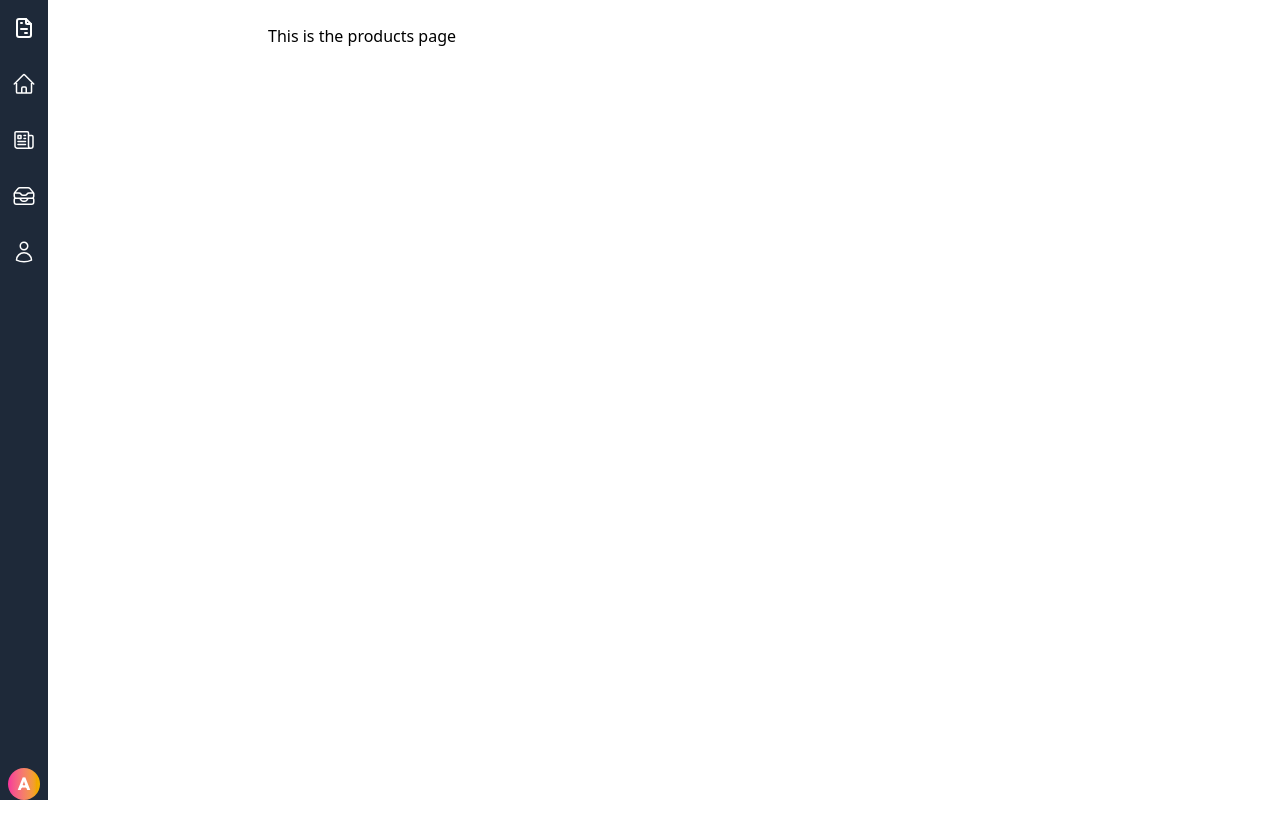
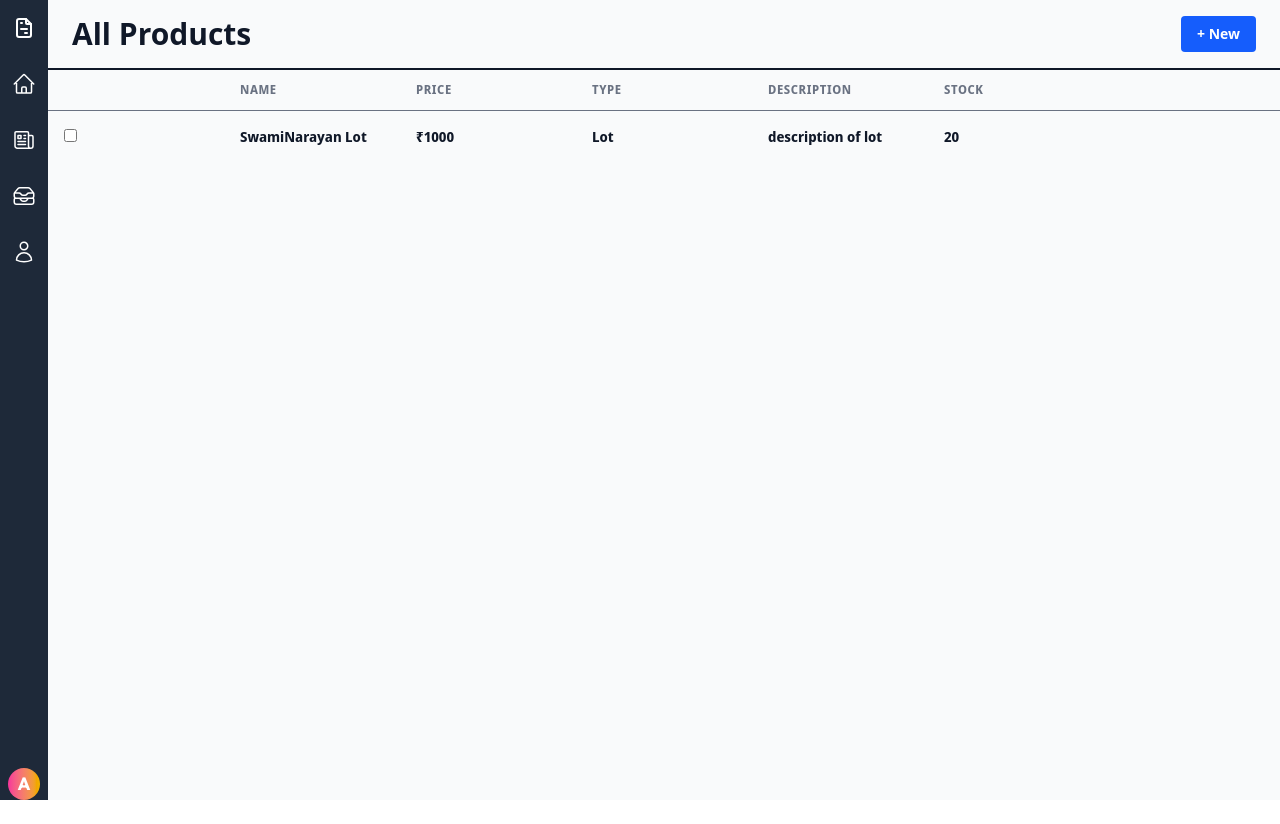
Before and after one commit to MukhiVivek/Business-Management, a React (Vite) app in the folder Frontend/: page /products in a window 1280 px wide. After the commit the page ends 800 px from the top, so only its background shows below. Built offline with nearby package versions, Linux system fonts and the light colour scheme; no server answers.

Commit message:
created products page

```diff
--- a/Frontend/src/App.css
+++ b/Frontend/src/App.css
@@ -14,3 +14,7 @@
 .customers {
   font-family: "Noto Sans Display", serif;
 }
+
+.products {
+  font-family: "Noto Sans Display", serif;
+}
--- a/Frontend/src/App.jsx
+++ b/Frontend/src/App.jsx
@@ -9,6 +9,7 @@ import Invoice from './landing_page/Invoice/Invoice';
 import Add_customer from './landing_page/Customers/Add_customer';
 import SignIn from './landing_page/LoginPag/SignIn';
 import SignUp from './landing_page/LoginPag/Signup';
+import AddProducts from './landing_page/Products/AddProducts';
 
 function App() {
   return (
@@ -17,6 +18,7 @@ function App() {
         <Sidebar/>
         <div>
           <Routes>
+            {/* Pages */}
             <Route exact path='/' element={<SignIn />} />
             <Route exact path='/signin' element={<SignIn />} />
             <Route exact path='/signup' element={<SignUp/>} />
@@ -25,7 +27,10 @@ function App() {
             <Route exact path='/products' element={<Products/>} />
             <Route exact path='/orders' element={<Orders/>} />
             <Route exact path='/customers' element={<Customers/>} />
+
+            {/* Sub Pages */}
             <Route exact path='/customers/add' element={<Add_customer/>} />
+            <Route exact path='/products/add' element={<AddProducts/>} />
           </Routes>
         </div>
       </div>
--- a/Frontend/src/landing_page/Customers/Add_customer.jsx
+++ b/Frontend/src/landing_page/Customers/Add_customer.jsx
@@ -12,12 +12,13 @@ function Add_customer() {
     const customer_pincode = useRef();
     const customer_city = useRef();
 
-    function submit() {}
+    function submit() { }
 
     return (
         <div className="flex min-h-screen pl-25 bg-white px-6 py-5 mx-auto">
 
             <div className="w-full">
+
                 <h1 className="text-3xl font-semibold mb-6">Add Customer </h1>
 
                 {/* customer form */}
@@ -156,7 +157,6 @@ function Add_customer() {
                                 Add Customer
                             </button>
                         </div>
-
                     </div>
                 </div>
             </div>
--- a/Frontend/src/landing_page/Customers/Component/Top.jsx
+++ b/Frontend/src/landing_page/Customers/Component/Top.jsx
@@ -3,7 +3,9 @@ import React from 'react'
 function Top() {
     return (
         <div className="flex items-center justify-between border-b px-6 py-4">
-            <div className="text-3xl font-semibold">All Customers <span className="text-blue-600">▼</span></div>
+            <div className="text-3xl font-semibold">
+                All Customers
+            </div>
             <div className="flex items-center gap-3">
                 <button
                 className="bg-blue-600 font-bold hover:bg-blue-700 text-white px-4 py-2 rounded"
--- /dev/null
+++ b/Frontend/src/landing_page/Products/AddProducts.jsx
@@ -0,0 +1,92 @@
+import { useRef } from "react";
+
+function AddProducts() {
+    const product_name = useRef();
+    const product_price = useRef();
+    const product_type = useRef();
+    const product_description = useRef();
+    const product_stock = useRef();
+
+    function submit() { }
+
+    return (
+        <div className="flex min-h-screen pl-25 bg-white px-6 py-5 mx-auto">
+            <div className="w-full">
+                <h1 className="text-3xl font-semibold mb-6">Add Product</h1>
+
+                {/* product form */}
+                <div className="mb-4">
+                    <div className="border rounded-2xl p-4">
+                        {/* product name */}
+                        <div className="mb-4">
+                            <label className="block mb-1">Product Name:</label>
+                            <input
+                                type="text"
+                                placeholder="Enter your Product Name"
+                                ref={product_name}
+                                className="w-full border border-gray-300 px-4 py-2 rounded-2xl"
+                            />
+                        </div>
+
+                        {/* product price */}
+                        <div className="mb-4">
+                            <label className="block mb-1">Product Price:</label>
+                            <input
+                                type="number"
+                                placeholder="Enter Product Price"
+                                ref={product_price}
+                                className="w-full border border-gray-300 px-4 py-2 rounded-2xl"
+                            />
+                        </div>
+
+                        {/* product type */}
+                        <div className="mb-4">
+                            <label className="block mb-1">Product Type:</label>
+                            <input
+                                type="text"
+                                placeholder="Enter Product Type"
+                                ref={product_type}
+                                className="w-full border border-gray-300 px-4 py-2 rounded-2xl"
+                            />
+                        </div>
+
+                        {/* product description */}
+                        <div className="mb-4">
+                            <label className="block mb-1">Product Description:</label>
+                            <input
+                                type="text"
+                                placeholder="Enter Product Description"
+                                ref={product_description}
+                                className="w-full border border-gray-300 px-4 py-2 rounded-2xl"
+                            />
+                        </div>
+
+                        {/* product stock */}
+                        <div className="mb-4">
+                            <label className="block mb-1">Product Stock:</label>
+                            <input
+                                type="number"
+                                placeholder="Enter Product Stock"
+                                ref={product_stock}
+                                className="w-full border border-gray-300 px-4 py-2 rounded-2xl"
+                            />
+                        </div>
+
+                        {/* Add product button */}
+                        <div className="mt-4">
+                            <button
+                                type="submit"
+                                onClick={submit}
+                                className="bg-blue-600 hover:bg-blue-700 text-white font-semibold py-2 px-4 mx-auto rounded-xl"
+                            >
+                                Add Product
+                            </button>
+                        </div>
+                    </div>
+                </div>
+            </div>
+        </div>
+    );
+}
+
+export default AddProducts;
--- a/Frontend/src/landing_page/Products/Products.jsx
+++ b/Frontend/src/landing_page/Products/Products.jsx
@@ -1,10 +1,27 @@
 import React from 'react'
+import ProductsList from './ProductsList'
 
 const Products = () => {
   return (
-    <div className='flex'>
-      <div className="order p-3 m-3 rounded-2xl ml-64 md:ml-64 min-h-screen w-full">
-        This is the products page
+    <div className='pl-12 customers flex justify-center rounded-lg w-full'>
+      <div className="bg-gray-50 shadow-lg min-h-screen font-sans text-sm text-gray-900">
+
+        {/* Top Section of Products */}
+        <div className="flex items-center justify-between border-b px-6 py-4">
+            <div className="text-3xl font-semibold">
+                All Products
+          </div>
+            <div className="flex items-center gap-3">
+                <button
+                className="bg-blue-600 font-bold hover:bg-blue-700 text-white px-4 py-2 rounded"
+                onClick={() => window.location.href = '/products/add'}
+                >
+                    + New
+                </button>
+            </div>
+        </div>
+
+        <ProductsList />
       </div>
     </div>
   )
--- /dev/null
+++ b/Frontend/src/landing_page/Products/ProductsList.jsx
@@ -0,0 +1,33 @@
+import React from 'react'
+
+function ProductsList() {
+  return (
+    <div className='products overflow-y-auto'>
+        <table className="w-full table-fixed border-t text-left">
+            <thead className="bg-gray-50 text-gray-500 uppercase text-xs tracking-wider border-b dark:bg-gray-100">
+                <tr>
+                    <th className="px-4 py-3"><i className="fas fa-sliders-h"></i></th>
+                    <th className="px-4 py-3">Name <i className="fas fa-sort text-xs ml-1"></i></th>
+                    <th className="px-4 py-3">Price</th>
+                    <th className='px-4 py-3'>Type</th>
+                    <th className="px-4 py-3">Description</th>
+                    <th className="px-4 py-3">Stock</th>
+                    <th className="px-4 py-3"><i className="fas fa-search"></i></th>
+                </tr>
+            </thead>
+            <tbody className="divide-y">
+                <tr className='hover:bg-gray-50 font-semibold'>
+                    <td className="px-4 py-4"><input type="checkbox" /></td>
+                    <td className="px-4 py-4">SwamiNarayan Lot</td>
+                    <td className="px-4 py-4">₹1000</td>
+                    <td className='px-4 py-4'>Lot</td>
+                    <td className="px-4 py-4">description of lot</td>
+                    <td className="px-4 py-4">20</td>
+                </tr>
+            </tbody>
+        </table>
+    </div>
+  )
+}
+
+export default ProductsList
```
Also changed, not shown: Frontend/src/landing_page/Customers/Component/CustomersList.jsx (+2 -6 lines), 2 other files (tests, documents, lock files or other folders).
